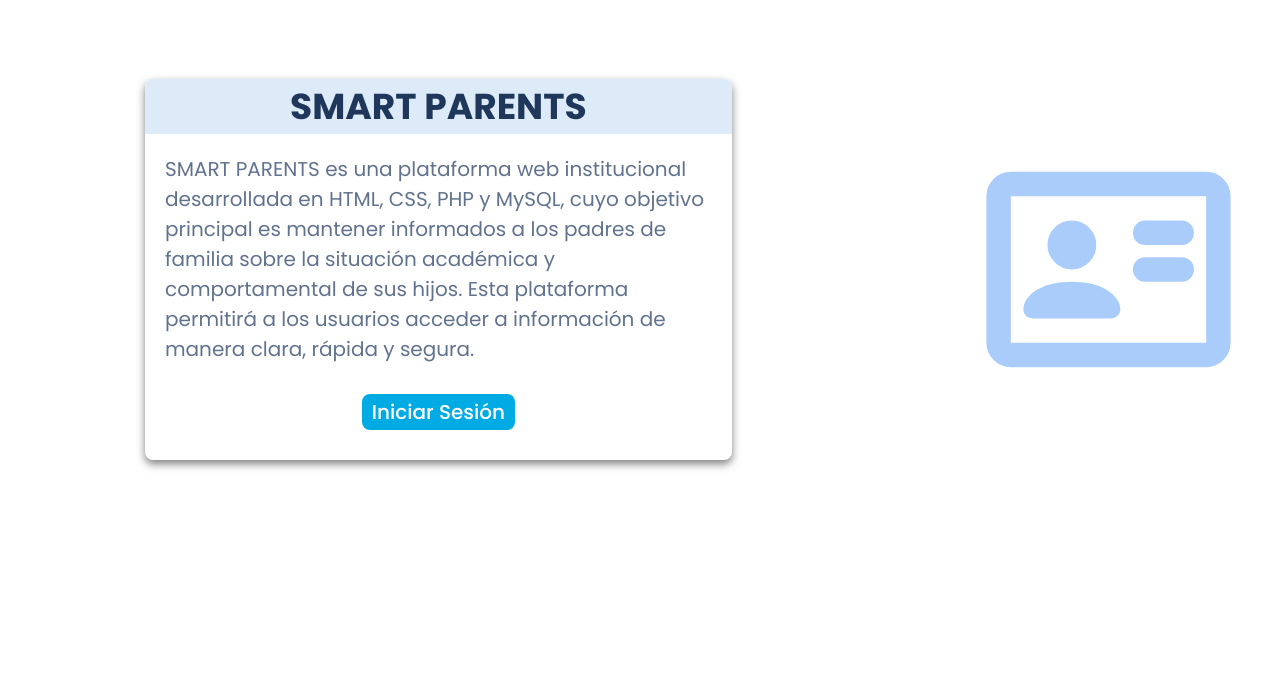
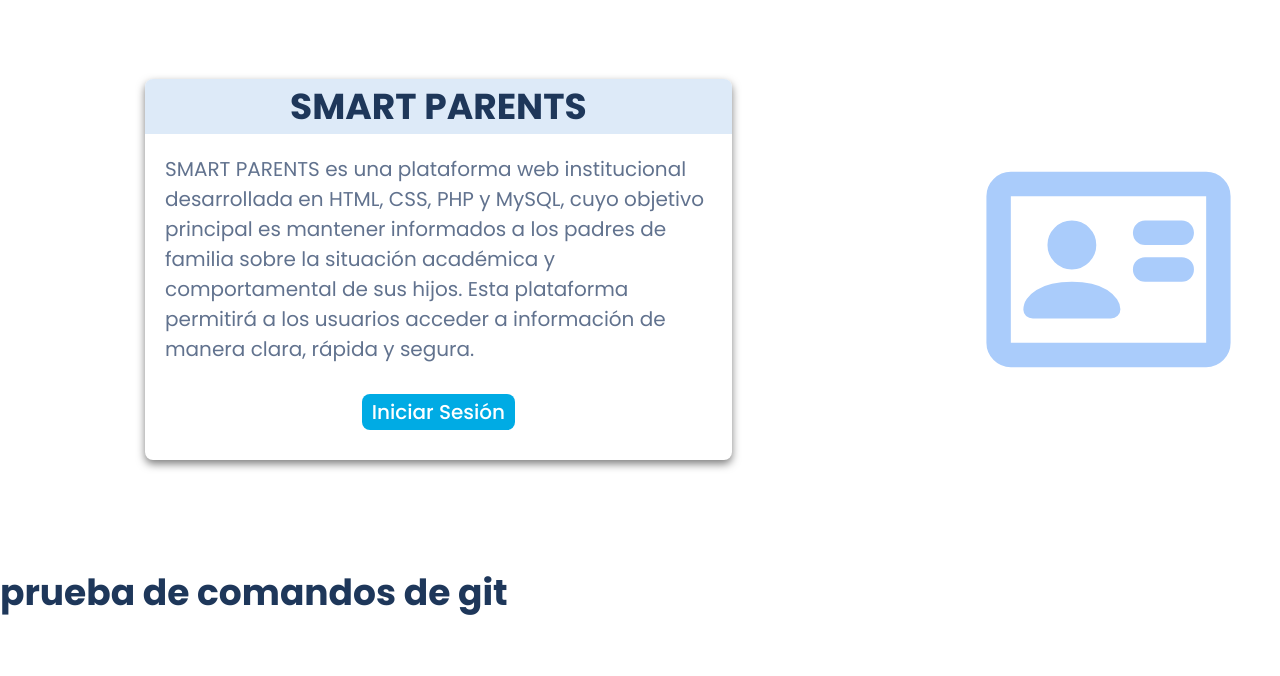
Before and after one commit to karloz-1/smart-parents, a PHP site: page / in a window 1280 px wide. Shown: the part 76-752 px from the top of the page. Run offline with PHP 8.4, Linux system fonts and the light colour scheme.

Commit message:
commit de prueba

```diff
--- a/index.php
+++ b/index.php
@@ -34,5 +34,6 @@ if (isset($_SESSION['id_usuario'])) {
         </div>
         <img class="id_card" src="assets/img/id_card.svg" alt="ilustracion de tarjeta"> <!-- Imagen de ilustrativa -->
     </main>
+    <h1>prueba de comandos de git</h1>
 </body>
 </html>
```
